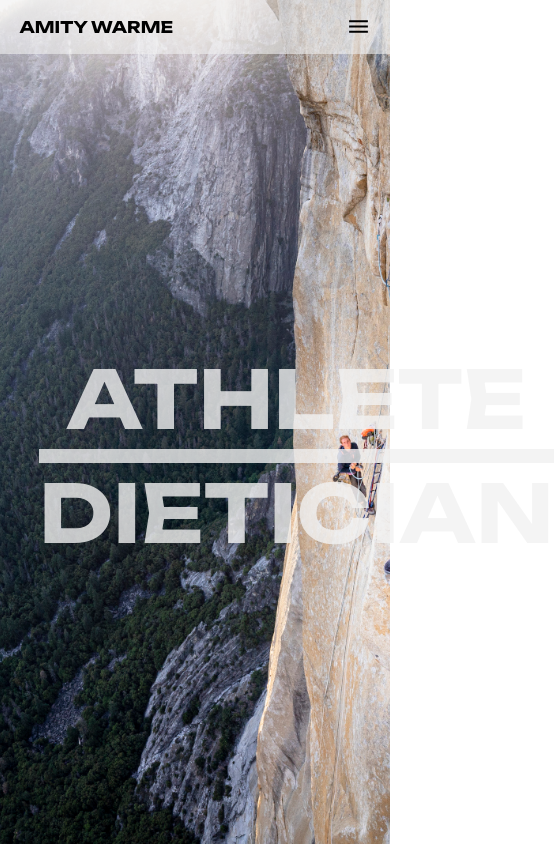
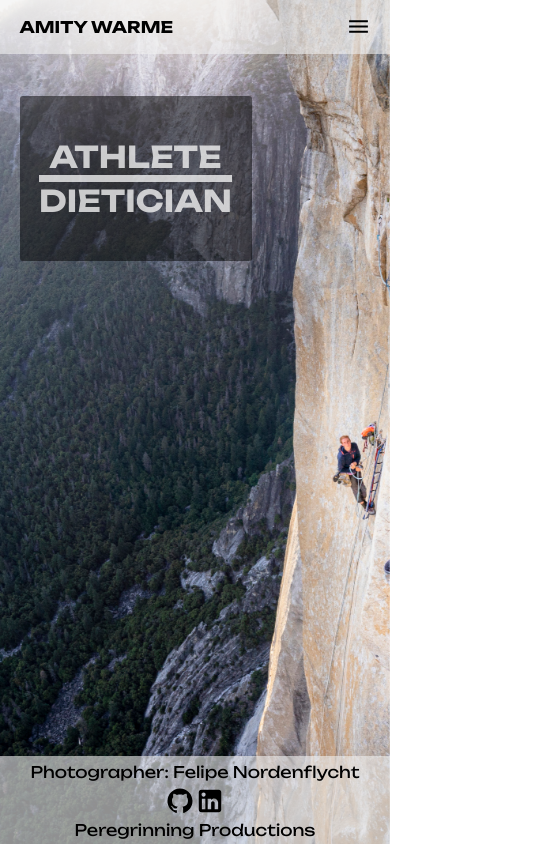
Before and after one commit to connorwarme/shopping-cart, a React (Create React App) app: page / in a window 390 px wide. Shown: the top 844 px of the page, 554 px wide, since content can reach past the window. Built offline with nearby package versions, Linux system fonts and the light colour scheme.

Commit message:
Style home page for mobile

```diff
--- a/src/App.css
+++ b/src/App.css
@@ -106,6 +106,9 @@ ul > a:hover::after {
 }
 
 @media (max-width: 1100px) {
+  .app {
+    min-height: 100vh;
+  }
   .header-container {
     padding: 0 5vw;
   }
--- a/src/style/Home.css
+++ b/src/style/Home.css
@@ -25,3 +25,19 @@
     font-weight: 700;
     transform: rotate(-45deg);
 }
+
+@media (max-width: 1100px) {
+    .home-content {
+        padding: 5vh 5vw;
+        margin: 5vh 5vw;
+        height: fit-content;
+        background-color: rgba(0, 0, 0, 0.5);
+        border-radius: 3px;
+    }
+    .home-content > h1 {
+        font-size: 30px;
+    }
+    .home-content > h1:first-child {
+        border-bottom: 7px solid rgba(241, 241, 241, 0.8);
+    }
+}
```
